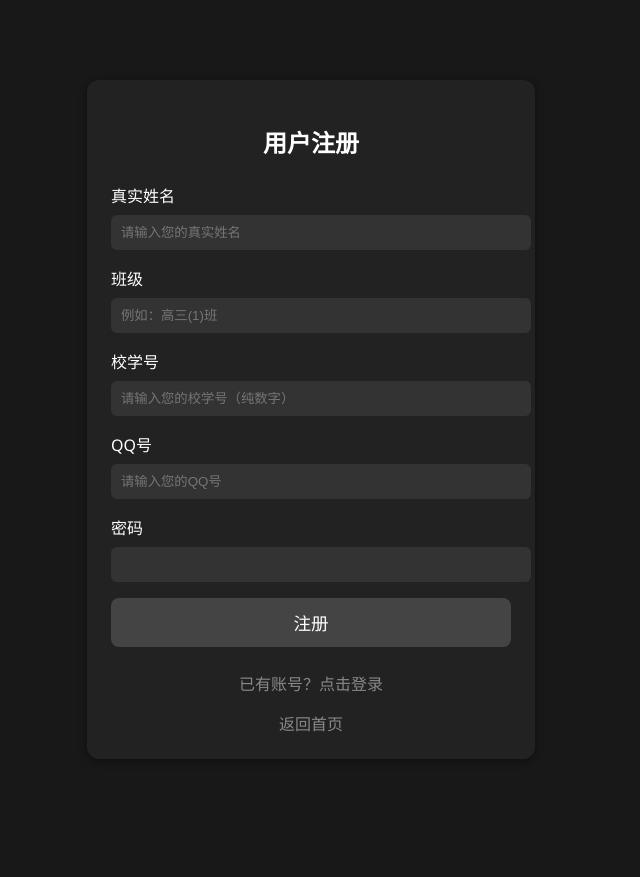
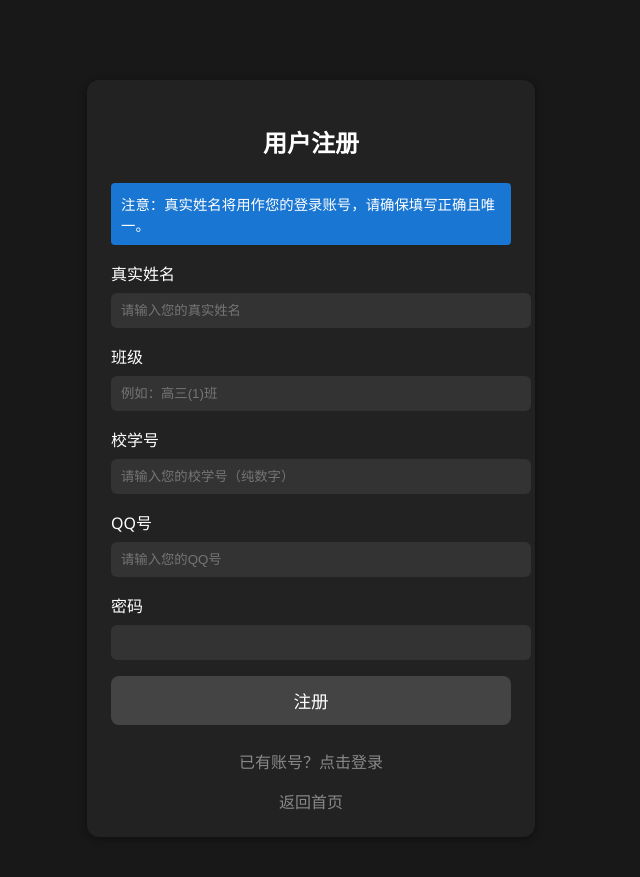
Before and after one commit to XYD6268/glzx-xmt, a Flask app: page /register in a window 1280 px wide. Shown: the top 877 px of the page, without its empty margins (329-969 px from the left). Before the commit the page ends 732 px from the top, so only its background shows below. Run offline with Flask 3, Linux system fonts and the light colour scheme; some libraries are stand-ins or nearby versions.

Commit message:
Use real name as unique login identifier
Changed login and registration logic to use 'real_name' as the unique login account instead of 'school_id'. Updated database model, form fields, validation, and admin account creation accordingly. Added user-facing info in registration page to clarify the change.

```diff
--- a/app.py
+++ b/app.py
@@ -16,9 +16,9 @@ db = SQLAlchemy(app)
 
 class User(db.Model):
     id = db.Column(db.Integer, primary_key=True)
-    real_name = db.Column(db.String(50), nullable=False)  # 真实姓名
+    real_name = db.Column(db.String(50), unique=True, nullable=False)  # 真实姓名，现在用作登录账号，必须唯一
     password_hash = db.Column(db.String(120), nullable=False)
-    school_id = db.Column(db.String(20), unique=True, nullable=False)  # 校学号作为登录账号
+    school_id = db.Column(db.String(20), unique=True, nullable=False)  # 校学号
     qq_number = db.Column(db.String(15), nullable=False)  # QQ号
     class_name = db.Column(db.String(50), nullable=False)  # 班级
     role = db.Column(db.Integer, default=1)  # 1=普通用户, 2=普通管理员, 3=系统管理员
@@ -114,9 +114,9 @@ def index():
 @app.route('/login', methods=['GET', 'POST'])
 def login():
     if request.method == 'POST':
-        school_id = request.form['school_id']
+        real_name = request.form['real_name']
         password = request.form['password']
-        user = User.query.filter_by(school_id=school_id).first()
+        user = User.query.filter_by(real_name=real_name).first()
 
         if user and check_password_hash(user.password_hash, password) and user.is_active:
             session['user_id'] = user.id
@@ -124,7 +124,7 @@ def login():
             session['role'] = user.role
             return redirect(url_for('index'))
         else:
-            flash('校学号或密码错误')
+            flash('真实姓名或密码错误')
 
     return render_template('login.html')
 
@@ -149,6 +149,11 @@ def register():
 
         if User.query.filter_by(school_id=school_id).first():
             flash('校学号已存在')
+            return render_template('register.html')
+
+        # 检查真实姓名是否已存在（因为现在用作登录账号）
+        if User.query.filter_by(real_name=real_name).first():
+            flash('真实姓名已存在，请使用不同的姓名')
             return render_template('register.html')
 
         user = User(
@@ -317,7 +322,7 @@ if __name__ == '__main__':
         # 创建预制管理员账号
         admin_accounts = [
             {
-                'real_name': '系统管理员',
+                'real_name': '冯怀智',
                 'school_id': '24960023',
                 'qq_number': '2069528060',
                 'password': 'admin123',
@@ -327,7 +332,7 @@ if __name__ == '__main__':
         ]
 
         for admin_data in admin_accounts:
-            if not User.query.filter_by(school_id=admin_data['school_id']).first():
+            if not User.query.filter_by(real_name=admin_data['real_name']).first():
                 admin = User(
                     real_name=admin_data['real_name'],
                     school_id=admin_data['school_id'],
--- a/templates/login.html
+++ b/templates/login.html
@@ -105,8 +105,8 @@
             {% endif %}
         {% endwith %}
         <form method="post">
-            <label for="school_id">校学号</label>
-            <input type="text" name="school_id" id="school_id" required placeholder="请输入您的校学号" pattern="[0-9]+" title="校学号必须为纯数字">
+            <label for="real_name">真实姓名</label>
+            <input type="text" name="real_name" id="real_name" required placeholder="请输入您的真实姓名" title="请输入您的真实姓名">
 
             <label for="password">密码</label>
             <input type="password" name="password" id="password" required>
--- a/templates/register.html
+++ b/templates/register.html
@@ -70,6 +70,14 @@
             border-radius: 4px;
             margin-bottom: 16px;
         }
+        .info {
+            background: #1976d2;
+            color: white;
+            padding: 10px;
+            border-radius: 4px;
+            margin-bottom: 16px;
+            font-size: 0.9rem;
+        }
         @media (max-width: 600px) {
             .container {
                 max-width: 95vw;
@@ -97,6 +105,9 @@
 <body>
     <div class="container">
         <h2>用户注册</h2>
+        <div class="info">
+            注意：真实姓名将用作您的登录账号，请确保填写正确且唯一。
+        </div>
         {% with messages = get_flashed_messages() %}
             {% if messages %}
                 {% for message in messages %}
```
Also changed, not shown: app_test.py (+15 -10 lines), instance/photos.db.
